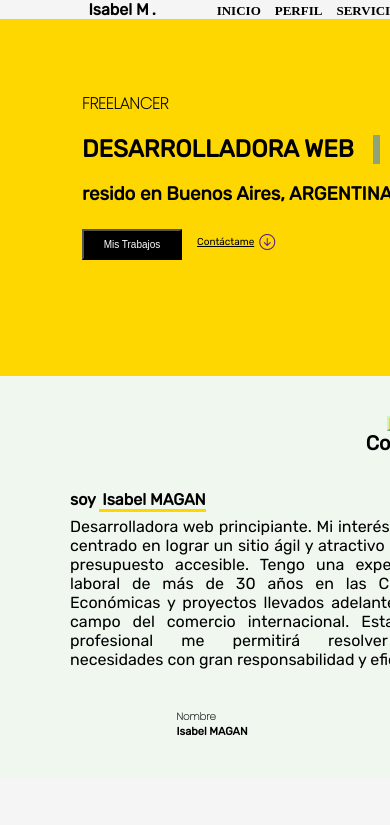
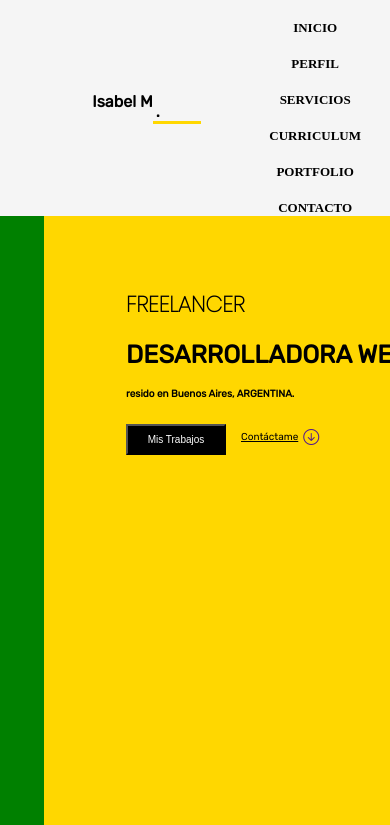
Before and after one commit to isamagan/TPOF_Proyecto, a plain HTML site: page index.html in a window 390 px wide. Shown: the top 825 px of the page. Drawn offline with nearby package versions, Linux system fonts and the light colour scheme.

Commit message:
adaptando el header responsive

```diff
--- a/estilo.css
+++ b/estilo.css
@@ -834,25 +834,35 @@ button a:hover{
         scroll-behavior:smooth ;
     }
     body{
-       width: 870px;
+       width: 480px;
        margin: 0 auto;
 
     }
     header{
-        width: 870px;
-        display:flex;
+        width: 480px;
+        display: flex;
         background-color: whitesmoke;
-        justify-content: space-around;
+        flex-direction: ;
         margin:0 auto;
-        align-items: center;
+        align-items:center;
+        margin-right: 20px;
+        padding:0 20px 0 0;
+
 
     }
     header h1{
-        margin-left: 63px;
+        margin-left: ;
         font-size: 1rem;
         font-family: 'Rubik', sans-serif;
-
-    }
+        display: flex;
+        flex-direction: ;
+
+    }
+    header h1 span{
+        display: flex;
+
+    }
+
 
      header a{
         text-decoration: none;
@@ -861,6 +871,10 @@ button a:hover{
         font-weight: bold;
         font-size: 13px; /*si lo pongo en rem es muy grande la tipografía*/
         margin-left: 10px;
+        text-decoration-color:;
+        align-items: center;
+        display: flex;
+        flex-direction: column;
 
     }
 
@@ -881,7 +895,7 @@ button a:hover{
     }
 
     .texto_hero{
-        width: 400px;
+        width: 320px;
         flex-direction: column;
         margin-left: 10px;
         font-family: 'Rubik', sans-serif;
@@ -889,7 +903,7 @@ button a:hover{
     }
 
     .texto_hero h1{
-        font-size: 1,5rem;
+        font-size: 25px;
         font-weight: 600 bolder;
         border-right: 7px solid  #90a378;
         width: 291px;
@@ -898,18 +912,18 @@ button a:hover{
     }
 
     .texto_hero h2{
-        font-size: 1rem;
+        font-size: 22px;
         font-family: 'Poppins', sans-serif;
 
     }
     .texto_hero h3{
-        font-size:0,5rem;
+        font-size:10px;
         font-family: 'Rubik', sans-serif;
     }
 
     .hero{
-        width: 820px;
-        height: 285px;
+        width: 320px;
+        height: 800px;
         background-color:gold;
         display: flex;
         padding: 72px 0 0 72px;
@@ -918,17 +932,23 @@ button a:hover{
      }
 
      .foto_hero{
-
-        display: flex;
+        width: 45%;
+        display:flex;
+        flex-direction:column ;
+        margin: ;
+        padding: ;
+
 
     }
     .fotoHero img{
         width: 45%;
         border-radius: 100%;
         border-color:#638741;
-        margin-left: 110px;
+        margin-left: ;
         margin-bottom: 60px;
-        border:solid 8px #90a378 ;
+        border:solid 8px #90a378;
+        display:flex;
+        flex-direction: column;
 
     }
 
```
